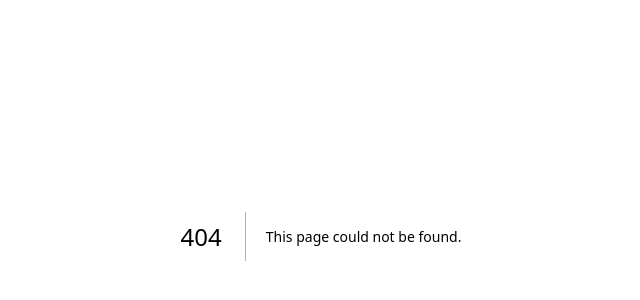
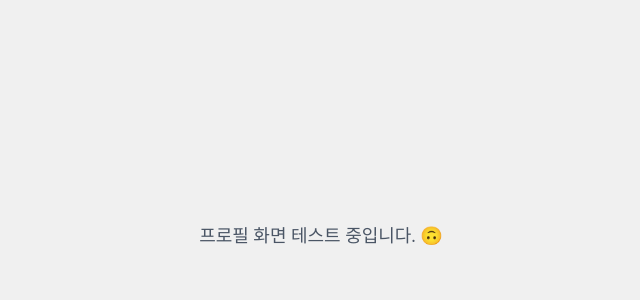
Before and after one commit to sydnyyy/sydney-archive-fe, a Next.js app: page /profile in a window 1280 px wide. Before the commit this address had no page. Shown: the part 164-464 px from the top of the page, without its empty margins (319-959 px from the left). Built offline with nearby package versions, Linux system fonts and the light colour scheme; a web font is replaced by a local one.

Commit message:
chore: placeholder 페이지 생성

```diff
--- /dev/null
+++ b/app/profile/page.tsx
@@ -0,0 +1,11 @@
+"use client";
+
+export default function ProfilePage() {
+    return (
+        <div className="min-h-screen flex items-center justify-center bg-[#F0F0F0]">
+            <p className="text-gray-600 text-lg font-medium">
+                프로필 화면 테스트 중입니다. 🙃
+            </p>
+        </div>
+    );
+}
--- /dev/null
+++ b/app/study/page.tsx
@@ -0,0 +1,11 @@
+"use client";
+
+export default function StudyPage() {
+    return (
+        <div className="min-h-screen flex items-center justify-center bg-[#F0F0F0]">
+            <p className="text-gray-600 text-lg font-medium">
+                스터디 화면 테스트 중입니다. 🙃
+            </p>
+        </div>
+    );
+}
--- /dev/null
+++ b/app/wishlist/page.tsx
@@ -0,0 +1,11 @@
+"use client";
+
+export default function WishlistPage() {
+    return (
+        <div className="min-h-screen flex items-center justify-center bg-[#F0F0F0]">
+            <p className="text-gray-600 text-lg font-medium">
+                위시리스트 화면 테스트 중입니다. 🙃
+            </p>
+        </div>
+    );
+}
```
